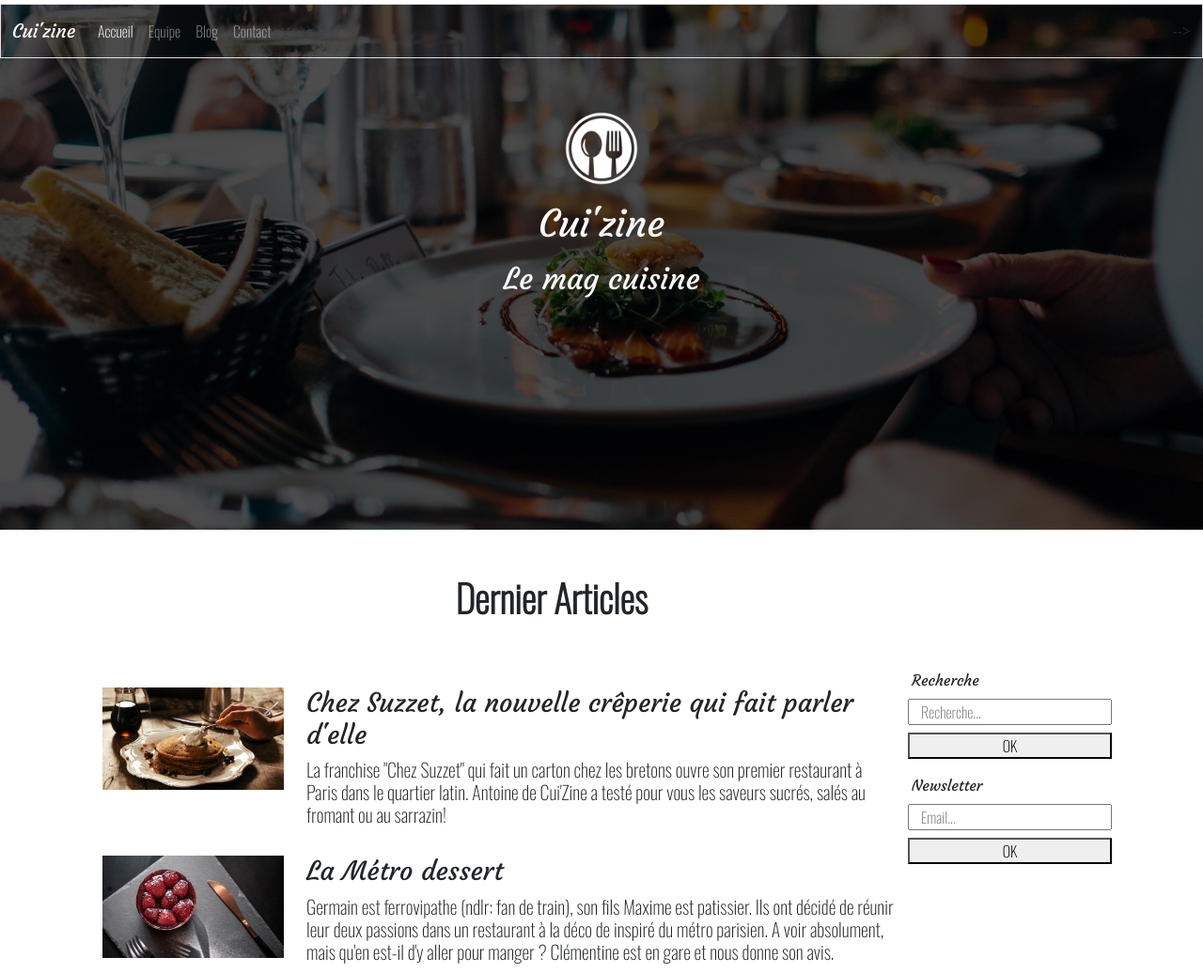
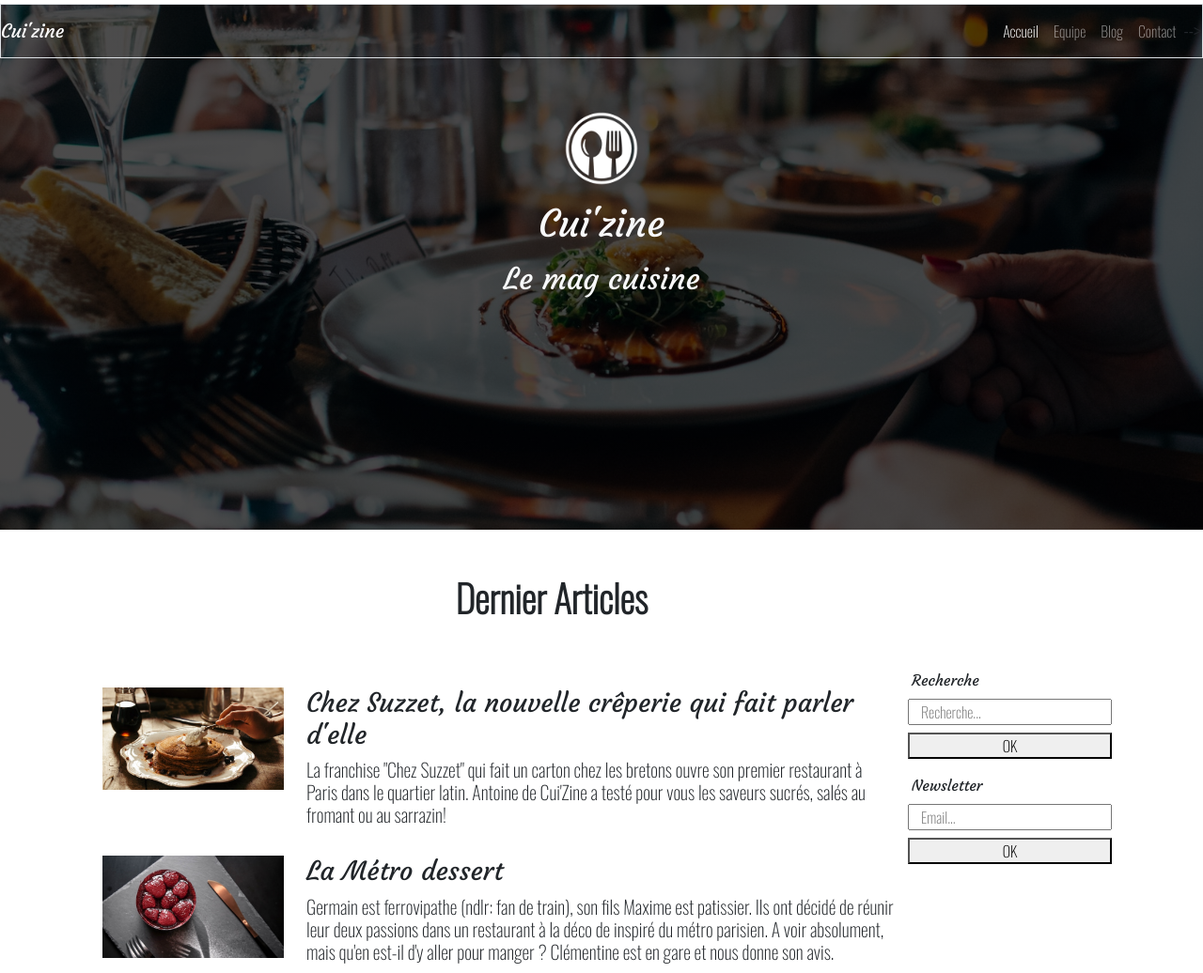
Before and after one commit to mrmuneebrasheed/cuisine, a plain HTML site: page index.html in a window 1280 px wide. Shown: the top 1036 px of the page at 94% size. Drawn offline with nearby package versions, Linux system fonts and the light colour scheme.

Commit message:
Second Commit

```diff
--- a/index.html
+++ b/index.html
@@ -27,14 +27,13 @@
     <!-- Section Header -->
 
     <header class="col-lg my-1">
-      <nav class="navbar navbar-expand-lg navbar-dark border border-bottom">
-        <div class="container-fluid">
+      <nav class="navbar navbar-expand-md navbar-dark border border-bottom">
           <a class="navbar-brand courgette" href="#">Cui'zine</a>
               <button class="navbar-toggler" type="button" data-bs-toggle="collapse" data-bs-target="#navbarSupportedContent" aria-controls="navbarSupportedContent" aria-expanded="false" aria-label="Toggle navigation">
               <span class="navbar-toggler-icon"></span>
               </button>
          <div class="collapse navbar-collapse" id="navbarSupportedContent">
-          <ul class="navbar-nav me-auto mb-2 mb-lg-0 oswald">
+          <ul class="navbar-nav ms-auto mb-2 mb-lg-0 oswald">
             <li class="nav-item">
              <a class="nav-link active" aria-current="page" href="#">Accueil</a>
             </li>
```
